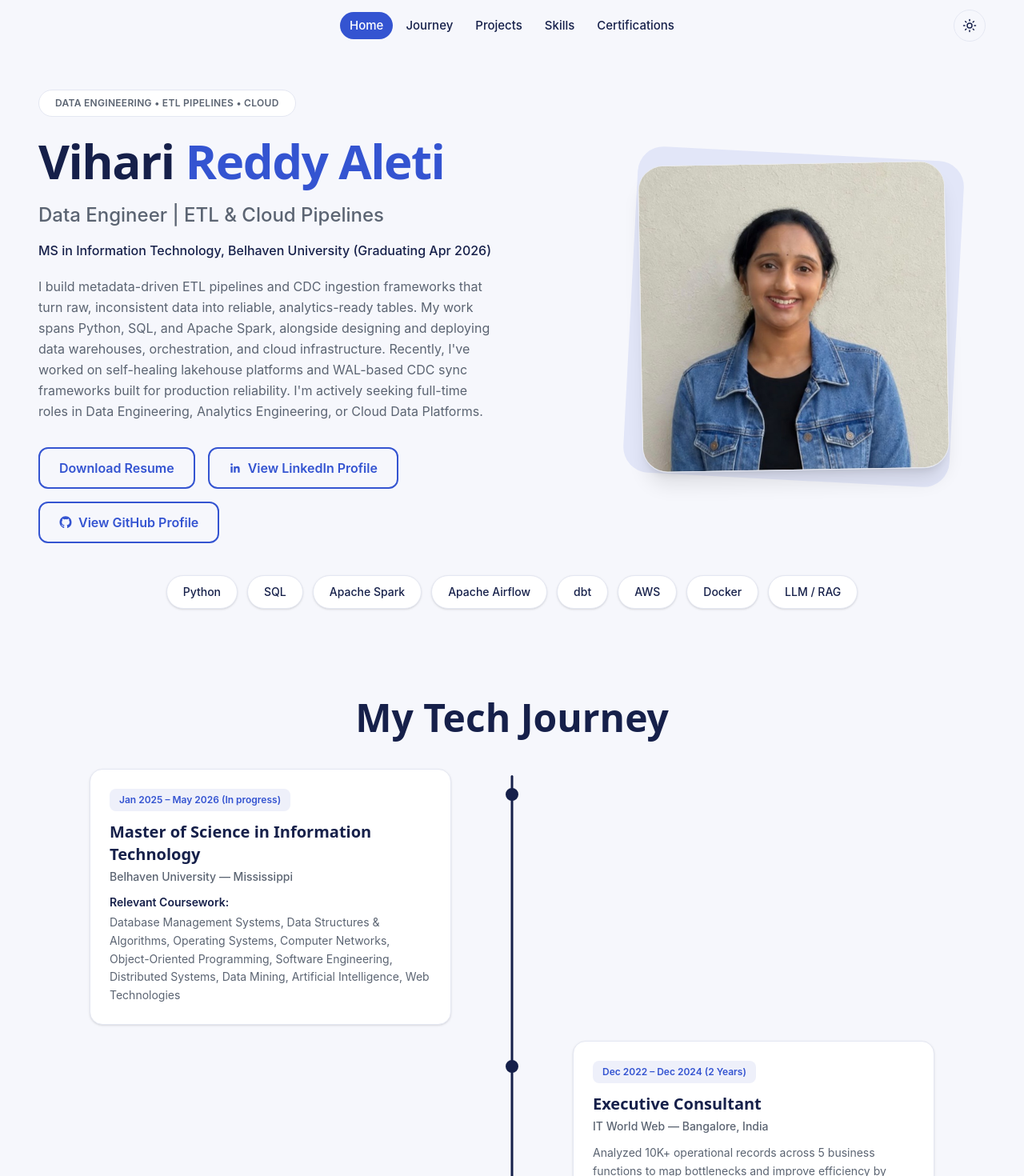
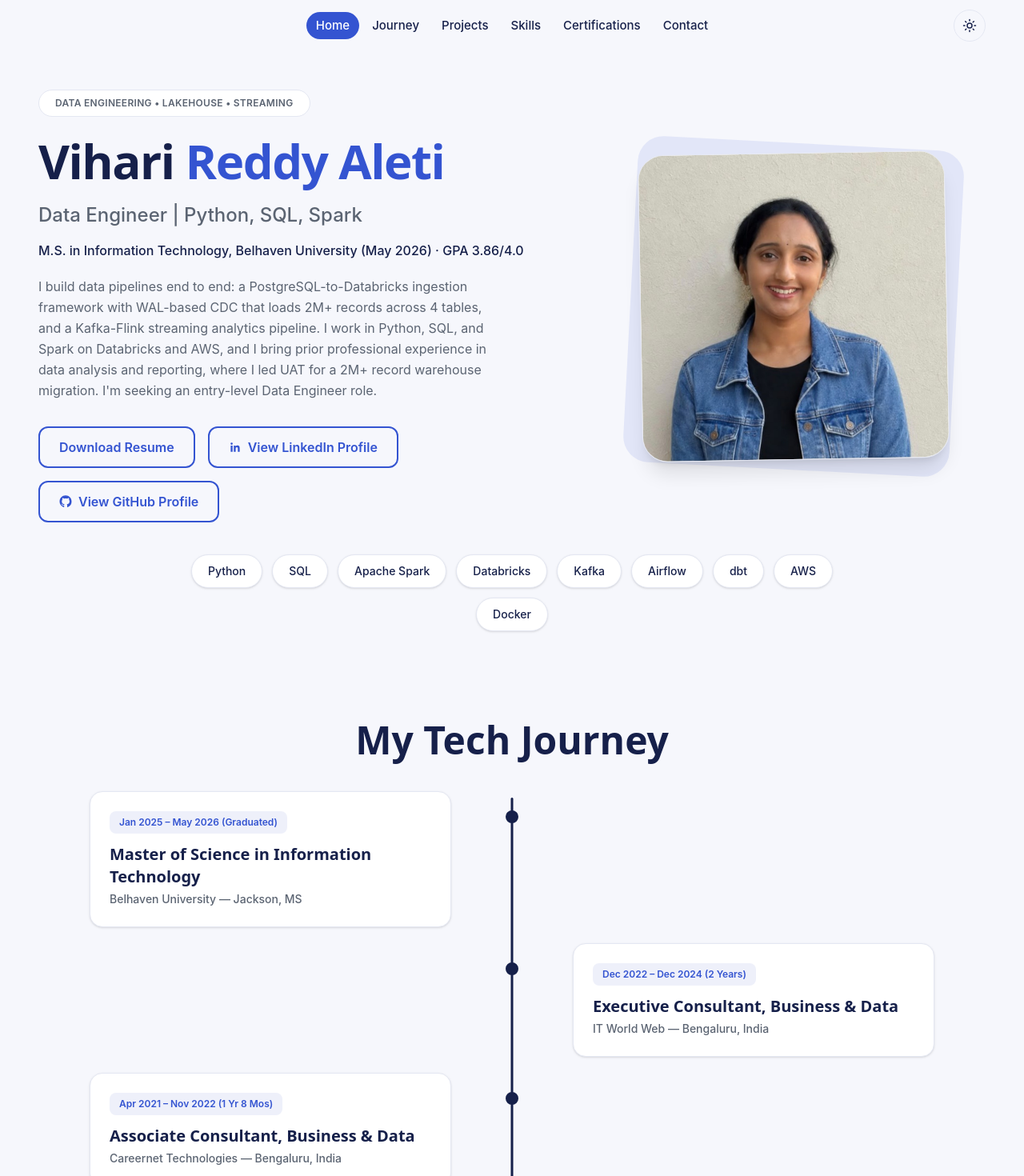
Before and after one commit to viharireddy2-byte/Portfolio, a React (Vite) app: page / in a window 1280 px wide. Shown: the top 1470 px of the page at 80% size. Built offline with nearby package versions, Linux system fonts and the light colour scheme.

Commit message:
Update profile.js

```diff
--- a/src/data/profile.js
+++ b/src/data/profile.js
@@ -1,15 +1,15 @@
-// Centralized content model — all real information from Vihari's resume.
-// Edit this file to update personal info, journey (work + education), skills, or certifications.
+// Centralized content model — sourced from Vihari's current resume (Data Engineer, 2026).
+// Edit this file to update personal info, stats, journey (work + education), skills, or certifications.
 // Projects live separately in ./projects.js so new project entries don't require touching UI components.
 
 export const personal = {
   name: "Vihari Reddy Aleti",
   firstName: "Vihari",
   lastName: "Reddy Aleti",
-  badge: "DATA ENGINEERING • ETL PIPELINES • CLOUD",
+  badge: "DATA ENGINEERING • LAKEHOUSE • STREAMING",
   role: "Data Engineer",
-  headline: "Data Engineer | ETL & Cloud Pipelines",
-  eduLine: "MS in Information Technology, Belhaven University (Graduating Apr 2026)",
+  headline: "Data Engineer | Python, SQL, Spark",
+  eduLine: "M.S. in Information Technology, Belhaven University (May 2026) · GPA 3.86/4.0",
   location: "Dallas, TX",
   relocation: "Open to relocation",
   email: "aleti.viharireddy@gmail.com",
@@ -17,44 +17,41 @@ export const personal = {
   github: "https://github.com/viharireddy2-byte",
   resumeFile: `${import.meta.env.BASE_URL}resume.pdf`,
   summary:
-    "I build metadata-driven ETL pipelines and CDC ingestion frameworks that turn raw, inconsistent data into reliable, analytics-ready tables. My work spans Python, SQL, and Apache Spark, alongside designing and deploying data warehouses, orchestration, and cloud infrastructure. Recently, I've worked on self-healing lakehouse platforms and WAL-based CDC sync frameworks built for production reliability. I'm actively seeking full-time roles in Data Engineering, Analytics Engineering, or Cloud Data Platforms.",
+    "I build data pipelines end to end: a PostgreSQL-to-Databricks ingestion framework with WAL-based CDC that loads 2M+ records across 4 tables, and a Kafka-Flink streaming analytics pipeline. I work in Python, SQL, and Spark on Databricks and AWS, and I bring prior professional experience in data analysis and reporting, where I led UAT for a 2M+ record warehouse migration. I'm seeking an entry-level Data Engineer role.",
 };
 
 export const heroSkillChips = [
   "Python",
   "SQL",
   "Apache Spark",
-  "Apache Airflow",
+  "Databricks",
+  "Kafka",
+  "Airflow",
   "dbt",
   "AWS",
   "Docker",
-  "LLM / RAG",
 ];
 
-// A single reverse-chronological timeline mixing work experience and education —
-// mirrors the reference site's "Journey" section. All entries render identically
-// (white card by default, blue on hover).
+// Headline numbers shown under the hero. Every figure comes directly from the resume.
+export const heroStats = [
+  { value: "2M+", label: "Records ingested across 4 tables (Lakeflow)" },
+  { value: "3", label: "End-to-end data engineering projects" },
+  { value: "400+", label: "Defects caught in pre-launch migration UAT" },
+  { value: "3.86", label: "GPA, M.S. Information Technology" },
+];
+
+// A single reverse-chronological timeline mixing work experience and education.
+// `highlights` renders as a bullet list inside each card.
 export const journey = [
   {
     id: "ms-it",
     type: "education",
     start: "Jan 2025",
     end: "May 2026",
-    duration: "In progress",
+    duration: "Graduated",
     title: "Master of Science in Information Technology",
-    org: "Belhaven University — Mississippi",
-    coursework: [
-      "Database Management Systems",
-      "Data Structures & Algorithms",
-      "Operating Systems",
-      "Computer Networks",
-      "Object-Oriented Programming",
-      "Software Engineering",
-      "Distributed Systems",
-      "Data Mining",
-      "Artificial Intelligence",
-      "Web Technologies",
-    ],
+    org: "Belhaven University — Jackson, MS",
+    highlights: ["GPA: 3.86 / 4.0"],
   },
   {
     id: "executive-consultant",
@@ -62,34 +59,40 @@ export const journey = [
     start: "Dec 2022",
     end: "Dec 2024",
     duration: "2 Years",
-    title: "Executive Consultant",
-    org: "IT World Web — Bangalore, India",
-    description:
-      "Analyzed 10K+ operational records across 5 business functions to map bottlenecks and improve efficiency by 40%. Standardized 10+ enterprise KPIs, improving reporting accuracy and strategic planning.",
+    title: "Executive Consultant, Business & Data",
+    org: "IT World Web — Bengaluru, India",
+    highlights: [
+      "Led UAT for the migration of 2M+ customer records to a cloud warehouse; caught 400+ defects pre-launch, with zero critical issues in the first 90 days post-cutover.",
+      "Investigated 230 reporting discrepancies in six months, traced 52% to inconsistent business definitions, and drove remediation that reduced repeat exceptions by 34%.",
+      "Cut Weekly Business Review preparation by 4 hours per week by building QuickSight dashboards for operational trend analysis.",
+    ],
   },
   {
     id: "associate-consultant",
     type: "work",
     start: "Apr 2021",
     end: "Nov 2022",
-    duration: "1.5 Years",
-    title: "Associate Consultant",
-    org: "Careernet Technologies — Bangalore, India",
-    description:
-      "Built executive dashboards consolidating operational metrics for faster performance tracking and leadership visibility. Investigated data discrepancies through root cause analysis to surface actionable insights.",
+    duration: "1 Yr 8 Mos",
+    title: "Associate Consultant, Business & Data",
+    org: "Careernet Technologies — Bengaluru, India",
+    highlights: [
+      "Reduced reporting defects by 35% and shortened analytics turnaround by one week per cycle by establishing source-to-report mappings and data validation rules.",
+      "Standardized calculation logic for 10+ enterprise KPIs by reconciling source data with performance reports, resolving conflicting metrics across stakeholder teams.",
+      "Reduced client-requested data corrections from 11 to 6 per month by implementing missing-entry and duplicate-entry checks across eight business workflows.",
+    ],
   },
   {
-    id: "be-cs",
+    id: "bs-ce",
     type: "education",
     start: "Aug 2016",
     end: "Sep 2020",
     duration: "4 Years",
-    title: "Bachelor of Engineering in Computer Science",
-    org: "JNTUH — Hyderabad, India",
+    title: "Bachelor of Science in Computer Engineering",
+    org: "Jawaharlal Nehru Technological University — Hyderabad, India",
   },
 ];
 
-// Technical Skills grid — grouped into named cards, each skill paired with a
+// Technical Skills grid — grouped to mirror the resume, each skill paired with a
 // small emoji glyph (kept to generic emoji rather than brand logo assets).
 export const skillCategories = [
   {
@@ -98,67 +101,78 @@ export const skillCategories = [
       { icon: "🐍", name: "Python" },
       { icon: "🗄️", name: "SQL" },
       { icon: "☕", name: "Java" },
-      { icon: "💻", name: "Bash" },
+      { icon: "🔺", name: "Scala" },
     ],
   },
   {
-    label: "Big Data & Libraries",
+    label: "Data Processing & Transformation",
     skills: [
       { icon: "⚡", name: "Apache Spark" },
       { icon: "🔥", name: "PySpark" },
-      { icon: "🐝", name: "Hive" },
+      { icon: "🧱", name: "Databricks" },
+      { icon: "🔧", name: "dbt" },
       { icon: "🐼", name: "Pandas" },
-      { icon: "🔢", name: "NumPy" },
+      { icon: "🐻‍❄️", name: "Polars" },
     ],
   },
   {
-    label: "Data Engineering",
+    label: "Streaming & Orchestration",
     skills: [
+      { icon: "📡", name: "Apache Kafka" },
+      { icon: "🌊", name: "Apache Flink" },
       { icon: "🌬️", name: "Apache Airflow" },
-      { icon: "🔧", name: "dbt" },
-      { icon: "🔄", name: "ELT / ETL" },
-      { icon: "🧹", name: "Data Cleaning" },
+      { icon: "🔀", name: "Prefect" },
     ],
   },
   {
-    label: "Databases & Warehousing",
+    label: "Data Platforms & Databases",
     skills: [
+      { icon: "🧱", name: "Databricks" },
+      { icon: "🔺", name: "Delta Lake" },
+      { icon: "❄️", name: "Snowflake" },
       { icon: "🐘", name: "PostgreSQL" },
       { icon: "🐬", name: "MySQL" },
-      { icon: "🟥", name: "Amazon Redshift" },
-      { icon: "❄️", name: "Snowflake" },
+      { icon: "🦆", name: "DuckDB" },
     ],
   },
   {
     label: "Cloud & DevOps",
     skills: [
-      { icon: "☁️", name: "AWS (S3, EC2)" },
-      { icon: "🔷", name: "Azure" },
+      { icon: "☁️", name: "AWS (S3, EMR)" },
       { icon: "🐳", name: "Docker" },
       { icon: "☸️", name: "Kubernetes" },
+      { icon: "🌿", name: "Git" },
+      { icon: "🚀", name: "GitHub Actions" },
     ],
   },
   {
-    label: "Machine Learning & Gen AI",
+    label: "BI & Visualization",
+    skills: [
+      { icon: "📊", name: "Power BI" },
+      { icon: "📈", name: "QuickSight" },
+    ],
+  },
+  {
+    label: "Machine Learning & GenAI",
     skills: [
       { icon: "🤖", name: "Scikit-learn" },
-      { icon: "📈", name: "MLflow" },
-      { icon: "🗣️", name: "NLP" },
-      { icon: "✨", name: "LLM" },
-      { icon: "🔗", name: "LangChain" },
+      { icon: "✨", name: "LLMs" },
       { icon: "📚", name: "RAG" },
+      { icon: "💬", name: "Prompt Engineering" },
     ],
   },
 ];
 
 export const certifications = [
   {
+    name: "Analytical SQL for Developers",
+    issuer: "Oracle",
+    date: "July 2026",
+  },
+  {
     name: "Data Engineering on AWS Foundations",
     issuer: "AWS",
-  },
-  {
-    name: "Analytical SQL for Developers",
-    issuer: "Oracle",
+    date: "March 2026",
   },
 ];
 
@@ -168,4 +182,5 @@ export const sections = [
   { id: "projects", label: "Projects" },
   { id: "skills", label: "Skills" },
   { id: "certifications", label: "Certifications" },
+  { id: "contact", label: "Contact" },
 ];
```
